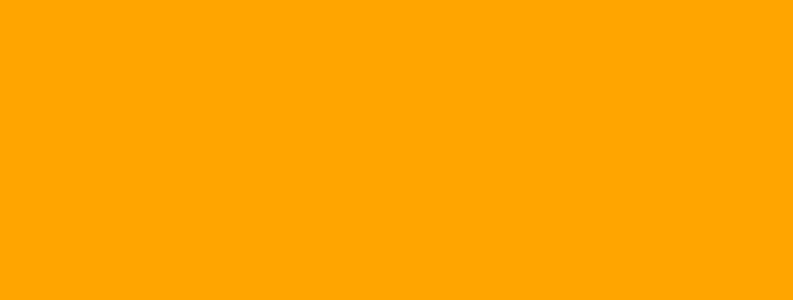
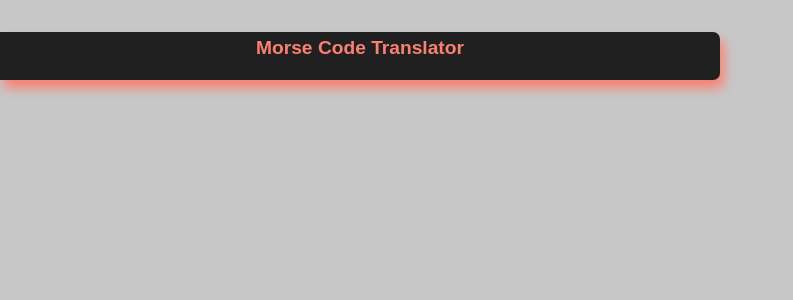
Before and after one commit to rubenSinzig/the_letter_converter, a React (Create React App) app: page / in a window 1280 px wide. Shown: the top 300 px of the page, without its empty margins (0-793 px from the left). Built offline with nearby package versions, Linux system fonts and the light colour scheme.

Commit message:
wrapper-header

```diff
--- a/src/components/Header.js
+++ b/src/components/Header.js
@@ -1,4 +1,8 @@
 const Header = () => {
-  return <div className="wrapper"></div>;
+  return (
+    <div className="wrapper-header">
+      <h1>Morse Code Translator</h1>
+    </div>
+  );
 };
 export default Header;
--- a/src/sass/main.scss
+++ b/src/sass/main.scss
@@ -1,3 +1,32 @@
+* {
+  margin: 0;
+  padding: 0;
+  box-sizing: border-box;
+}
+
+:root {
+  font-family: Arial, Helvetica, sans-serif;
+}
+
 body {
-  background-color: orange;
+  background-color: rgb(199, 199, 199);
 }
+
+// Header
+.wrapper-header {
+  margin-top: 2rem;
+  width: 75vw;
+  max-width: 720px;
+  height: 3rem;
+  background-color: rgb(32, 32, 32);
+  border-radius: 0 7px 7px 0;
+  box-shadow: 4px 8px 12px salmon;
+
+  h1 {
+    padding-top: 5px;
+    text-align: center;
+    font-size: 1.2rem;
+    font-weight: bold;
+    color: salmon;
+  }
+}
```
